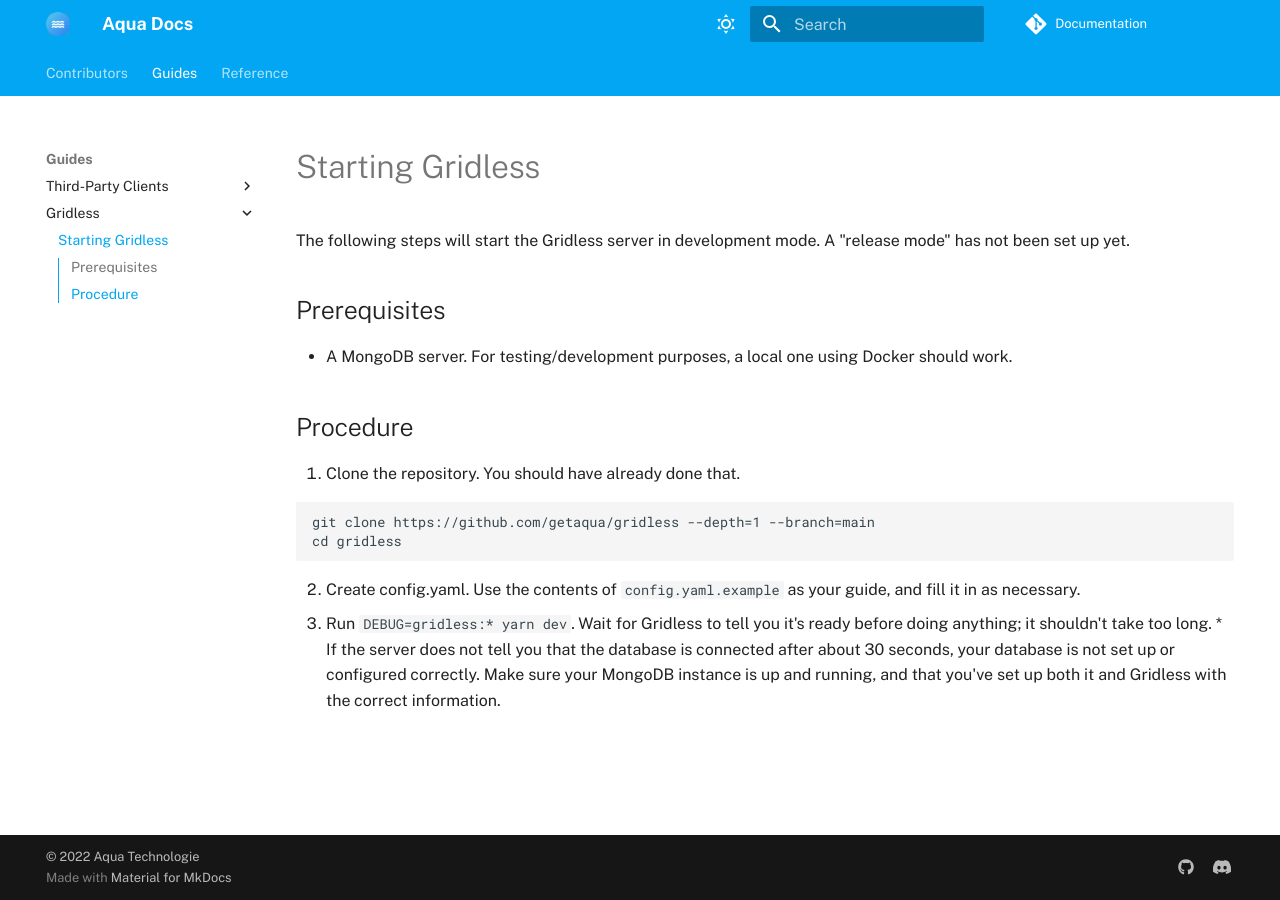
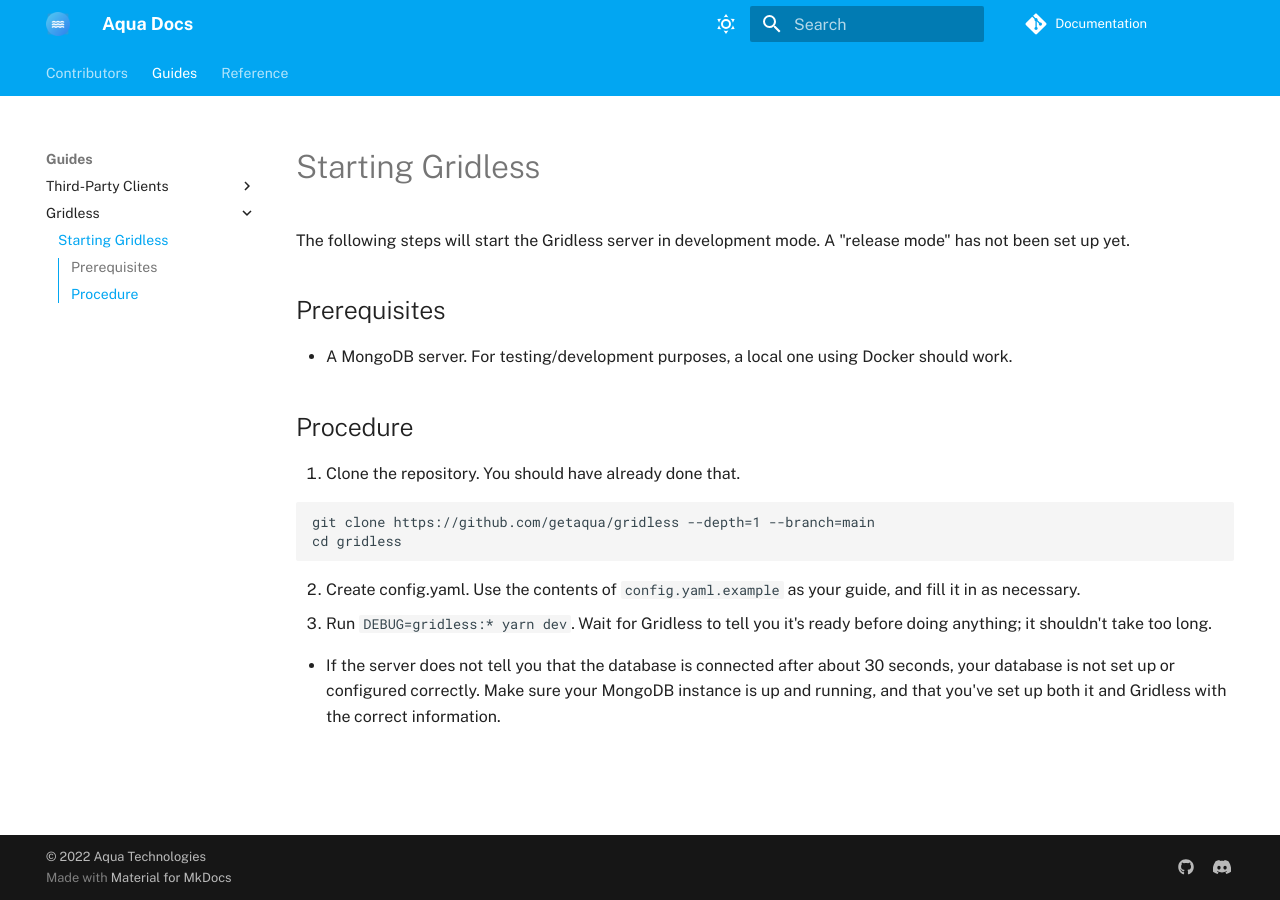
Before and after one commit to getaqua/docs, an MkDocs documentation site: the page built from docs/guides/gridless/starting-gridless.md, in a window 1280 px wide. Built offline with MkDocs 1.6.1 and Material for MkDocs 9.7.7, drawn with Linux system fonts in a browser that asks for light colours; comment, search, counter and statistics services are not loaded.

Commit message:
fixes
Signed-off-by: Blake Leonard <blake@1024256.xyz>

```diff
--- a/docs/guides/gridless/starting-gridless.md
+++ b/docs/guides/gridless/starting-gridless.md
@@ -17,4 +17,5 @@
 
 2. Create config.yaml. Use the contents of `config.yaml.example` as your guide, and fill it in as necessary.
 3. Run `DEBUG=gridless:* yarn dev`. Wait for Gridless to tell you it's ready before doing anything; it shouldn't take too long.
+
   * If the server does not tell you that the database is connected after about 30 seconds, your database is not set up or configured correctly. Make sure your MongoDB instance is up and running, and that you've set up both it and Gridless with the correct information.
--- a/mkdocs.yml
+++ b/mkdocs.yml
@@ -5,7 +5,7 @@
 site_url: "https://getaqua.github.io/docs/"
 
 # Copyright
-copyright: "&copy; 2022 Aqua Technologie"
+copyright: "&copy; 2022 Aqua Technologies"
 
 # Repository
 repo_name: "Documentation"
```
